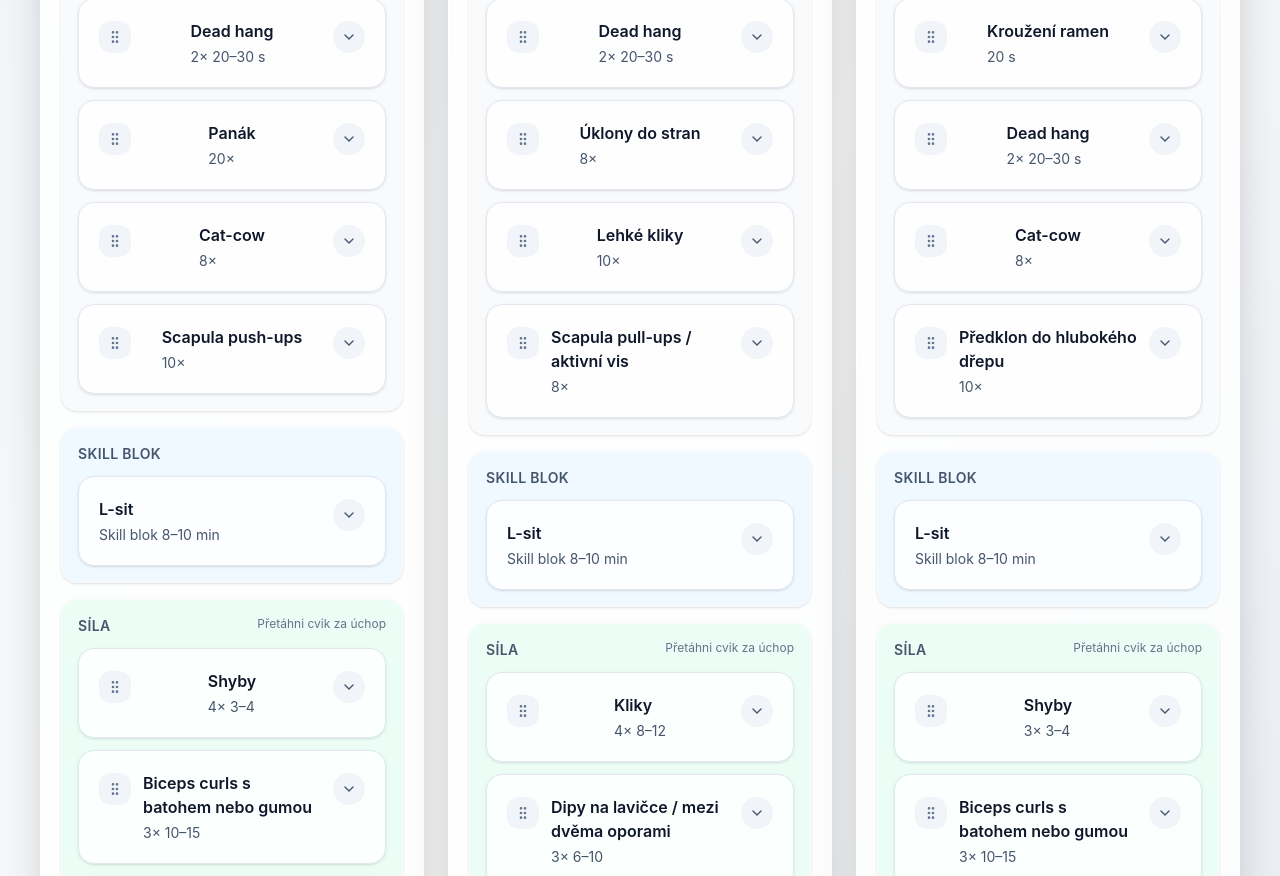
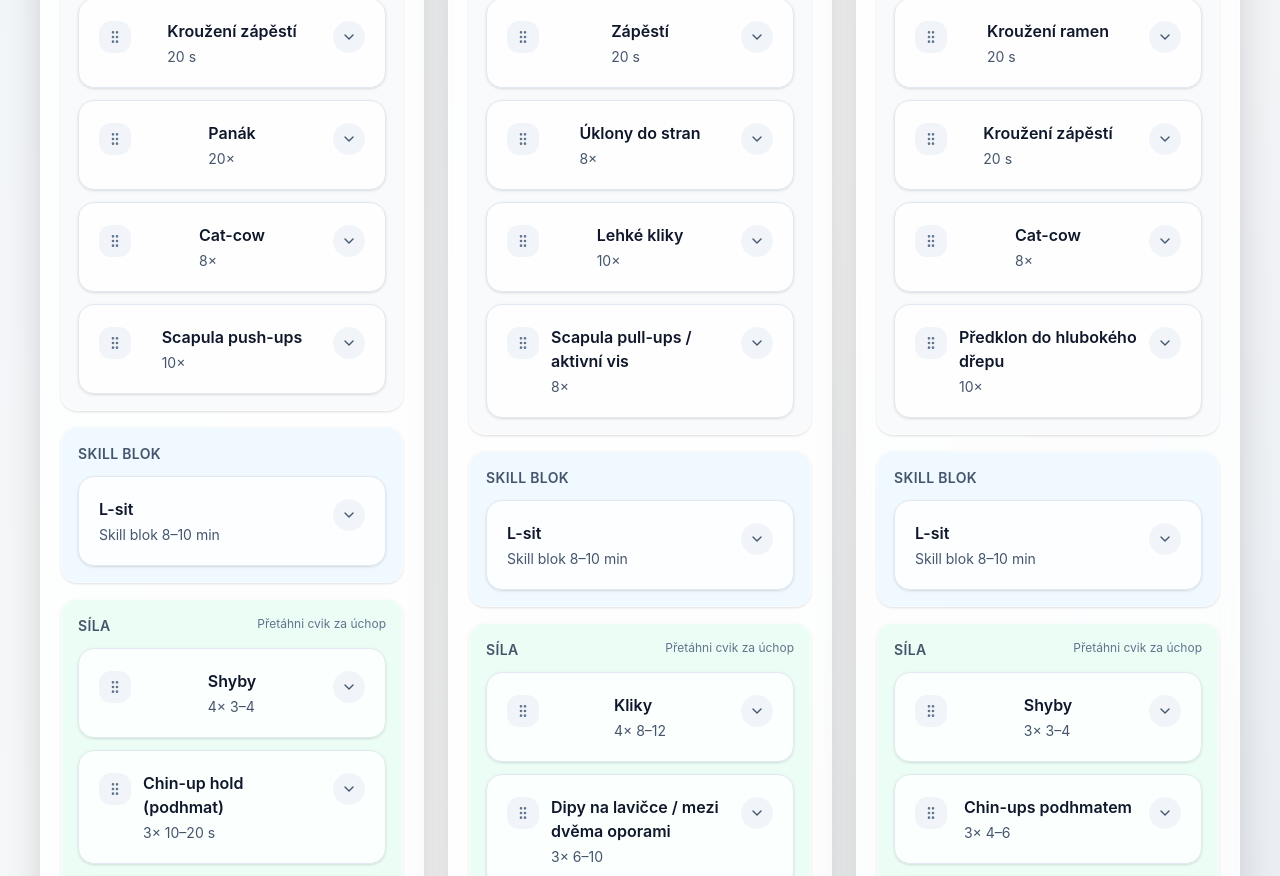
Before and after one commit to klach1/workout-cards, a React (Vite) app: page / in a window 1280 px wide. Shown: the part 758-1634 px from the top of the page. Built offline with nearby package versions, Linux system fonts and the light colour scheme.

Commit message:
Move dead hang to end of strength section

```diff
--- a/src/workout-cards.tsx
+++ b/src/workout-cards.tsx
@@ -193,10 +193,10 @@ const workoutCards: WorkoutCard[] = [
         focus: "Ramena a prokrvení horní části těla",
       },
       {
-        name: "Dead hang",
-        prescription: "2× 20–30 s",
-        how: "Pověs se na hrazdu do klidného visu, ramena nech dlouhá a úchop pevný. Když je to těžké, lehce si pomáhej špičkami o zem nebo zkrať čas.",
-        focus: "Úchop, předloktí a základní tolerance visu",
+        name: "Kroužení zápěstí",
+        prescription: "20 s",
+        how: "Sepni dlaně nebo natáhni ruce před sebe a krouž zápěstím na obě strany. Pohyb dělej plynule bez bolesti.",
+        focus: "Příprava zápěstí na oporu o zem",
       },
       {
         name: "Panák",
@@ -225,10 +225,10 @@ const workoutCards: WorkoutCard[] = [
         focus: "Pull 1 — záda, bicepsy, síla tahu",
       },
       {
-        name: "Biceps curls s batohem nebo gumou",
-        prescription: "3× 10–15",
-        how: "Vezmi batoh nebo odporovou gumu, lokty drž u těla a bez houpání přitahuj dlaně směrem k ramenům. Nahoře krátce zatni biceps a potom spouštěj pomalu dolů.",
-        focus: "Biceps — přímá práce pro loketní flexory",
+        name: "Chin-up hold (podhmat)",
+        prescription: "3× 10–20 s",
+        how: "Vyskoč nebo se vytáhni do horní pozice podhmatového shybu a zkus chvíli držet bradu nad hrazdou. Ramena drž stažená dolů a nehoupej se.",
+        focus: "Biceps — síla v horní pozici tahu",
       },
       {
         name: "Kliky",
@@ -270,10 +270,10 @@ const workoutCards: WorkoutCard[] = [
         focus: "Příprava ramen na tah i tlak",
       },
       {
-        name: "Dead hang",
-        prescription: "2× 20–30 s",
-        how: "Pověs se na hrazdu do klidného visu, drž pevný úchop a dýchej klidně. Když je to potřeba, nech špičky lehce na zemi nebo zkrať interval.",
-        focus: "Úchop, předloktí a tolerance visu",
+        name: "Zápěstí",
+        prescription: "20 s",
+        how: "Promni a rozhýbej zápěstí kroužením a jemným přenášením váhy přes dlaně. Nic netlač přes bolest.",
+        focus: "Zahřátí pro oporu o ruce",
       },
       {
         name: "Úklony do stran",
@@ -314,10 +314,10 @@ const workoutCards: WorkoutCard[] = [
         focus: "Pull 1 — lehčí tahový objem",
       },
       {
-        name: "Biceps curls s batohem nebo gumou",
-        prescription: "3× 10–15",
-        how: "Vezmi batoh nebo odporovou gumu, lokty drž u těla a bez švihu přitahuj dlaně směrem k ramenům. Nahoře krátce zatni biceps a potom se vrať pomalu dolů.",
-        focus: "Biceps — přímá práce pro loketní flexory",
+        name: "Negativní chin-ups (podhmat)",
+        prescription: "3× 3–5",
+        how: "Vyskoč do horní pozice podhmatového shybu a potom se spouštěj co nejpomaleji dolů. Každé opakování dělej čistě bez houpání.",
+        focus: "Biceps — kontrola excentrické fáze tahu",
       },
       {
         name: "Výpady dozadu",
@@ -353,10 +353,10 @@ const workoutCards: WorkoutCard[] = [
         focus: "Ramena",
       },
       {
-        name: "Dead hang",
-        prescription: "2× 20–30 s",
-        how: "Pověs se na hrazdu do klidného visu, sevři hrazdu pevně a drž tělo bez zbytečného houpání. Když je potřeba, lehce si pomáhej nohama o zem.",
-        focus: "Úchop, předloktí a opora ve visu",
+        name: "Kroužení zápěstí",
+        prescription: "20 s",
+        how: "Rozhýbej zápěstí na obě strany, případně jemně přenes váhu přes dlaně na zemi.",
+        focus: "Zápěstí",
       },
       {
         name: "Cat-cow",
@@ -379,10 +379,10 @@ const workoutCards: WorkoutCard[] = [
         focus: "Pull 1 — tahová síla horní části těla",
       },
       {
-        name: "Biceps curls s batohem nebo gumou",
-        prescription: "3× 10–15",
-        how: "Vezmi batoh nebo odporovou gumu, lokty drž u těla a plynule přitahuj dlaně směrem k ramenům. Bez švihu nahoře zatni biceps a dolů se vracej kontrolovaně.",
-        focus: "Biceps — přímá práce pro loketní flexory",
+        name: "Chin-ups podhmatem",
+        prescription: "3× 4–6",
+        how: "Chyť hrazdu podhmatem na šířku ramen, zpevni střed těla a vytáhni se nahoru bez švihu. Když nedáš plný rozsah, udělej jen tolik čistých opakování, kolik zvládneš.",
+        focus: "Biceps — tah v podhmatu s větším důrazem na paže",
       },
       {
         name: "Kliky",
```
